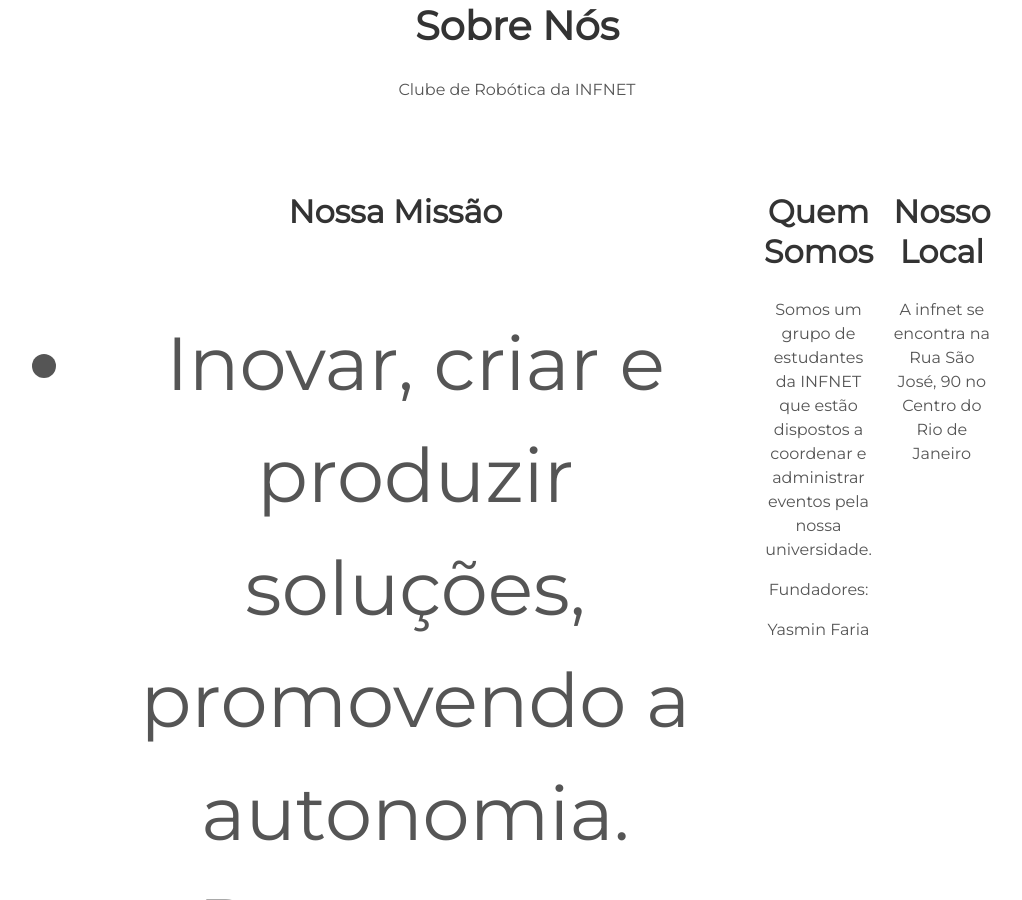
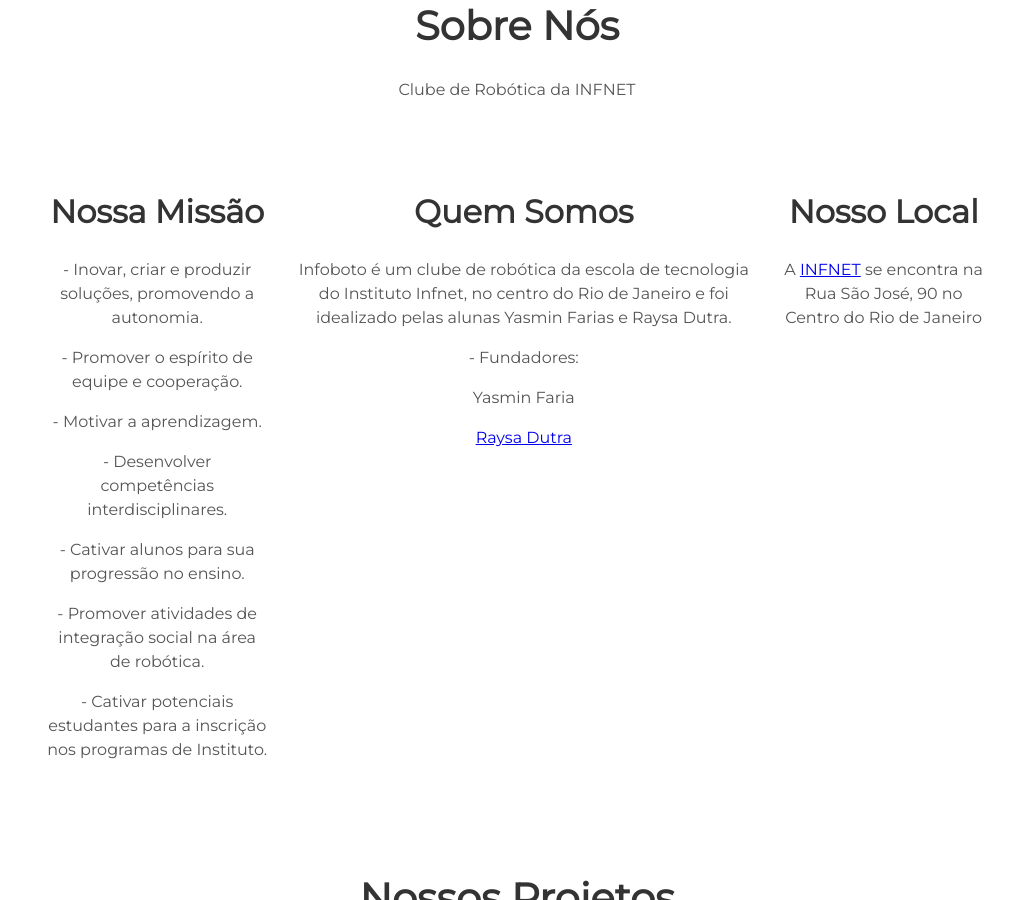
Before and after one commit to infoboto/infoboto.github.io, a Jekyll site: the page built from index.html, in a window 1280 px wide and 900 px high, scrolled down 979 px. Shown: the whole window, without its empty margins (123-1145 px from the left). Built offline with Jekyll 4.4.1, drawn with Linux system fonts in a browser that asks for light colours; some of the changed text lies outside the part shown.

Commit message:
Update about.html

```diff
--- a/_includes/about.html
+++ b/_includes/about.html
@@ -5,24 +5,26 @@
   <div class="user">
     <div class="tech">
       <h2>Nossa Missão</h2>
-      <ul>
-       <li>Inovar, criar e produzir soluções, promovendo a autonomia.</li>
-       <li>Promover o espírito de equipe e cooperação. </li>
-       <li>Motivar a aprendizagem.</li>
-       <li>Desenvolver competências interdisciplinares.</li>
-       <li>Cativar alunos para sua progressão no ensino.</li>
-       <li>Promover atividades de integração social na área de robótica.</li>
-       <li>Cativar potenciais estudantes para a inscrição nos programas de Instituto.</li>
+       <p>- Inovar, criar e produzir soluções, promovendo a autonomia.</p>
+       <p>- Promover o espírito de equipe e cooperação. </p>
+       <p>- Motivar a aprendizagem.</p>
+       <p>- Desenvolver competências interdisciplinares.</p>
+       <p>- Cativar alunos para sua progressão no ensino.</p>
+       <p>- Promover atividades de integração social na área de robótica.</p>
+       <p>- Cativar potenciais estudantes para a inscrição nos programas de Instituto.</p>
       </ul>
      </div>
     <div class="tech">
       <h2>Quem Somos</h2>
-      <p>Somos um grupo de estudantes da INFNET que estão dispostos a coordenar e administrar eventos pela nossa universidade.</p>
-      <p>Fundadores:</p>
+      <p>Infoboto é um clube de robótica da escola de tecnologia do Instituto Infnet, no centro do Rio de Janeiro e foi idealizado pelas alunas Yasmin
+Farias e Raysa Dutra. </p>
+      <p>- Fundadores:</p>
       <p>Yasmin Faria</p>
+      <p><a href="https://hi-hi-ray.github.io/">Raysa Dutra</a></p>
+
     </div>
     <div class="tech">
       <h2>Nosso Local</h2>
-      <p>A infnet se encontra na Rua São José, 90 no Centro do Rio de Janeiro</p>
+      <p>A <a href="https://www.infnet.edu.br/infnet">INFNET</a> se encontra na Rua São José, 90 no Centro do Rio de Janeiro</p>
     </div>
 </div>
```
